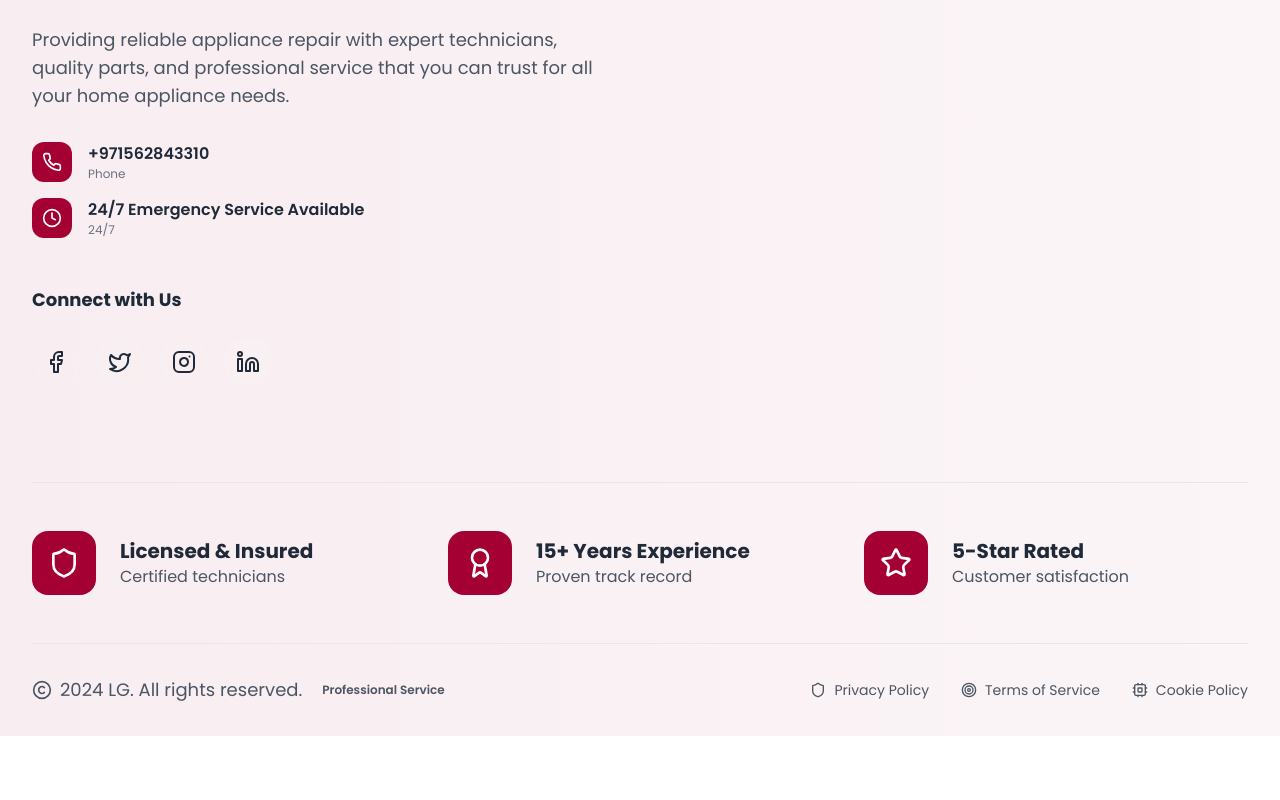
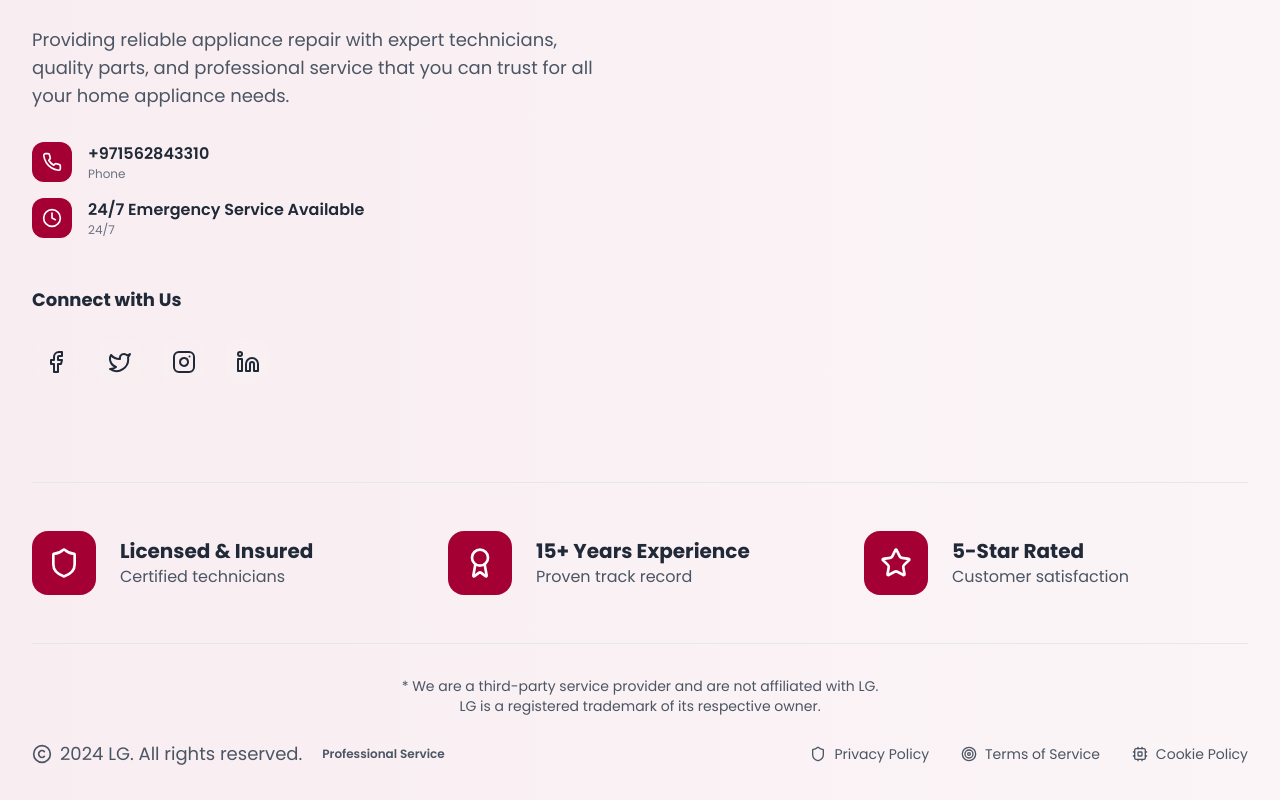
Before and after one commit to 99-Malik/qasim-new-website, a Next.js app: page /companies/lg in a window 1280 px wide. Shown: the part 10804-11604 px from the top of the page. Before the commit the page ends 11540 px from the top, so only its background shows below. Built offline with nearby package versions, Linux system fonts and the light colour scheme.

Commit message:
new pages

```diff
--- a/src/components/Footer.jsx
+++ b/src/components/Footer.jsx
@@ -292,6 +292,21 @@ export default function Footer({ company }) {
 
         {/* Revolutionary Bottom Bar */}
         <div className={cn("py-6 sm:py-8 border-t", isBrandPage ? "border-gray-200" : "border-white/20")}>
+          {isBrandPage && brandConfig && (
+            <div className={cn(
+              "mb-4 sm:mb-6 text-center",
+              isBrandPage ? "text-gray-600" : "text-gray-300"
+            )}>
+              <p className={cn(
+                "text-xs sm:text-sm",
+                isBrandPage ? "text-gray-600" : "text-gray-300"
+              )}>
+                * We are a third-party service provider and are not affiliated with {brandConfig.name}.
+                <br />
+                {brandConfig.name} is a registered trademark of its respective owner.
+              </p>
+            </div>
+          )}
           <div className="flex flex-col md:flex-row justify-between items-center space-y-4 sm:space-y-6 md:space-y-0">
             <div className={cn("flex flex-col sm:flex-row items-center space-y-2 sm:space-y-0 sm:space-x-2", isBrandPage ? "text-gray-600" : "text-gray-300")}>
               <div className="flex items-center space-x-2">
```
